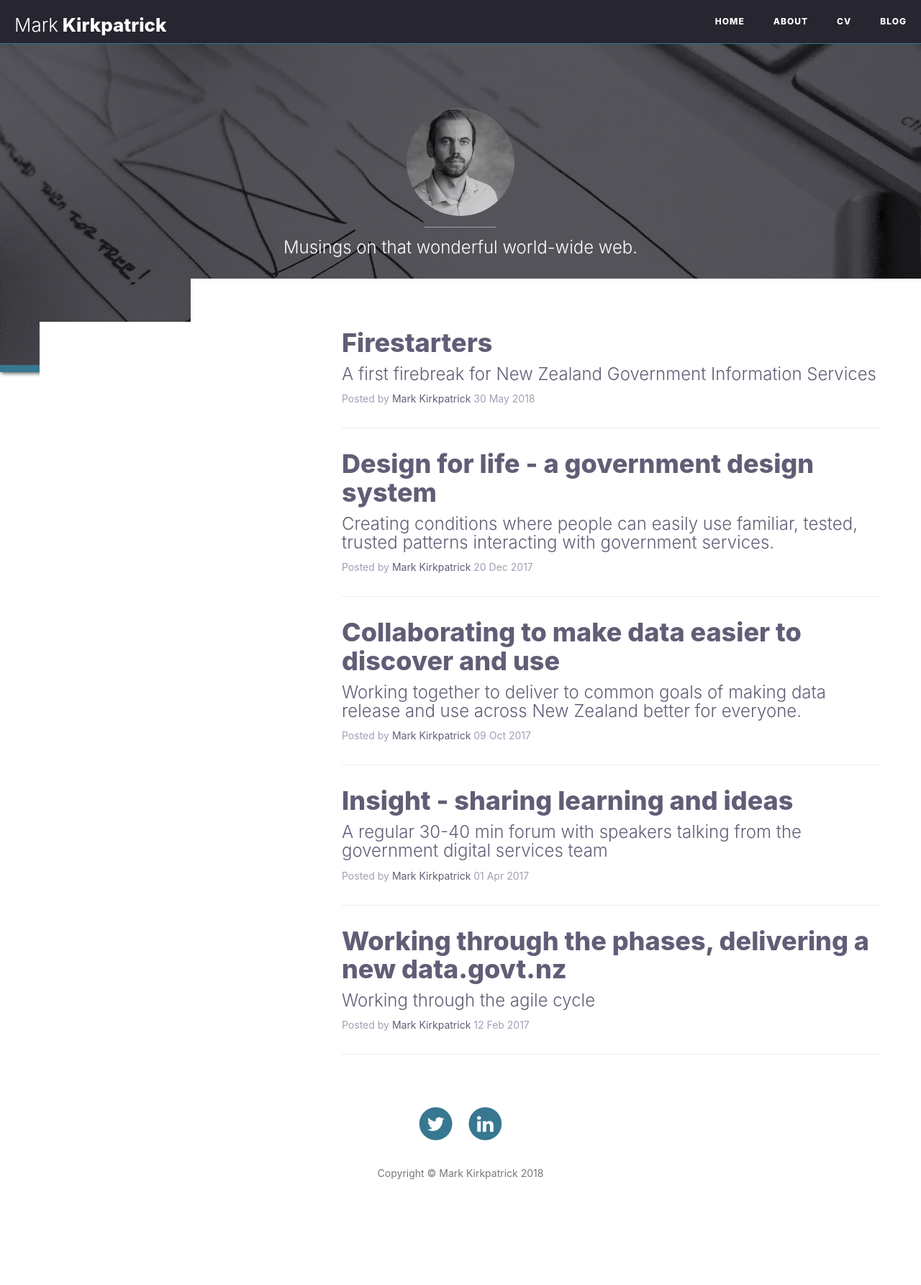
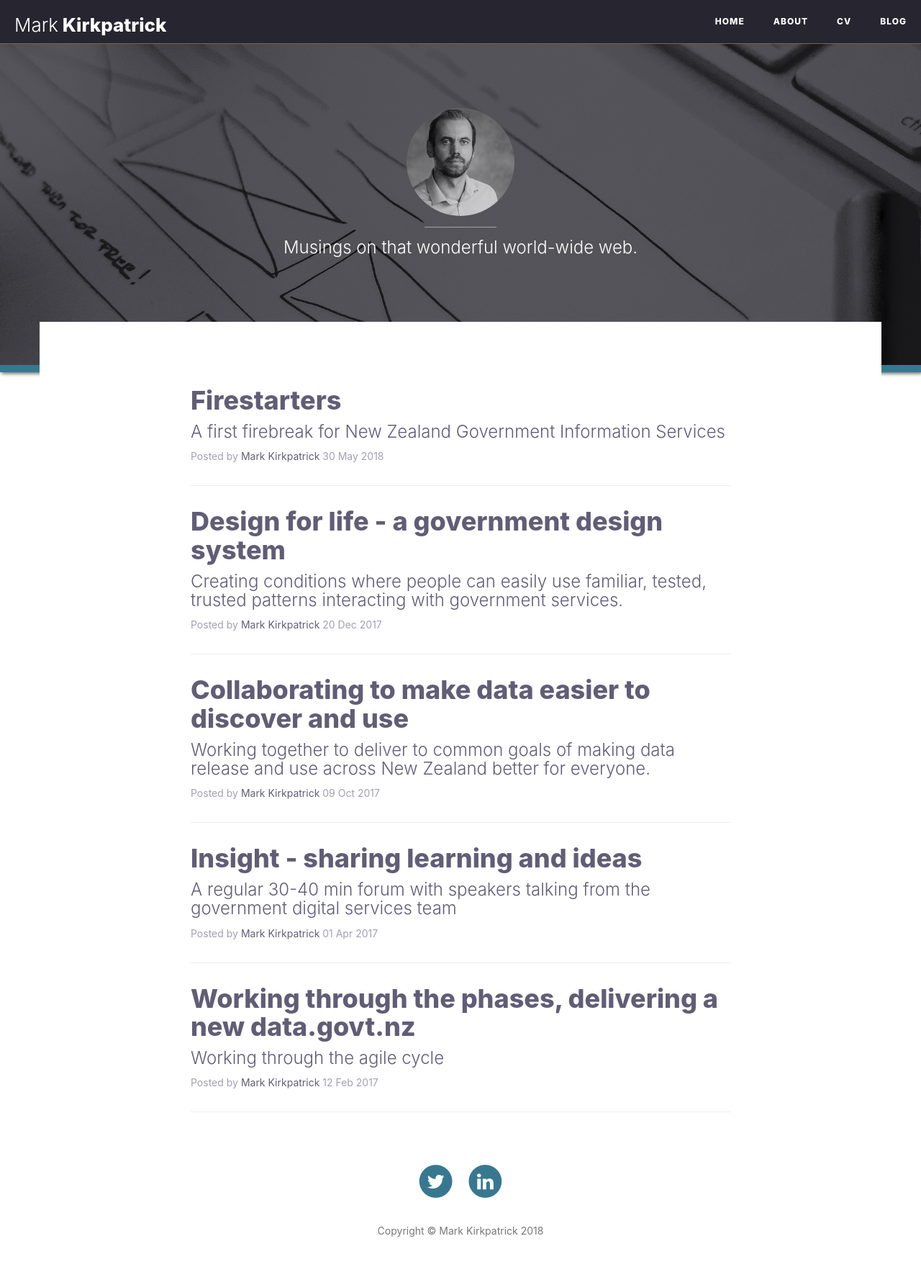
Before and after one commit to mkirkpat/mkirkpat.github.io, a Jekyll site: the page built from index.html, in a window 1280 px wide. Shown: the whole page at 72% size. Built offline with Jekyll 4.4.1, drawn with Linux system fonts in a browser that asks for light colours; nearby versions of some CDN libraries; before the commit the page ends 1705 px from its top, so only the background shows below that.

Commit message:
Update index.html

```diff
--- a/index.html
+++ b/index.html
@@ -4,10 +4,7 @@ title: Mark Kirkpatrick, Wellington NZ
 subheading: Musings on that wonderful world-wide web.
 header-bg-image: home-bg.jpg
 ---
-    <!-- Main Content -->
-    <div class="container page-content">
-        <div class="row">
-            <div class="col-lg-8 col-lg-offset-2 col-md-10 col-md-offset-1">
+
               {% for post in site.posts limit:5 %}
                 <div class="post-preview">
                   <a href="{{ post.url }}">
@@ -18,6 +15,3 @@ header-bg-image: home-bg.jpg
                 </div>
                 <hr>
               {% endfor %}
-            </div>
-        </div>
-    </div>
```
